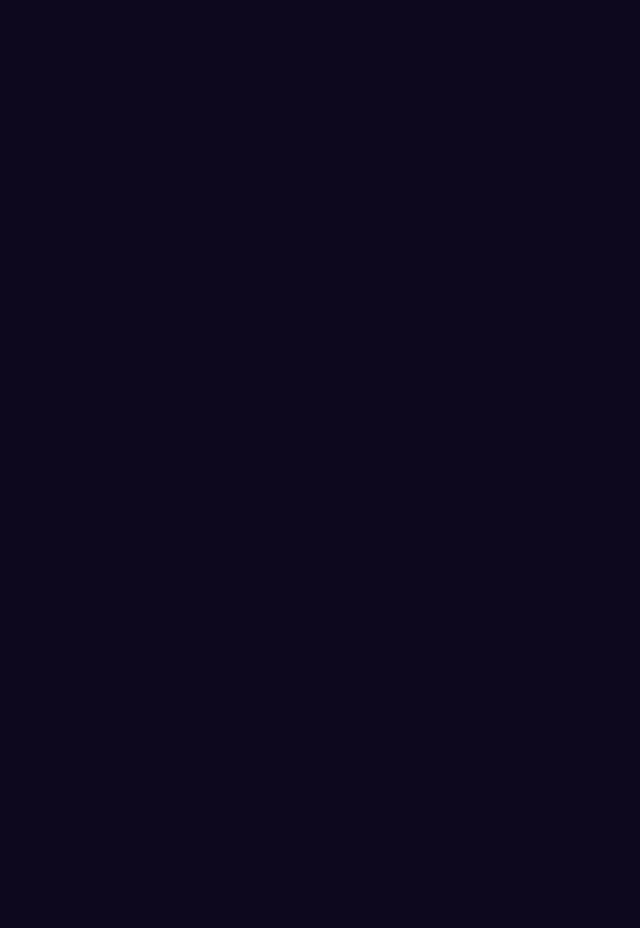
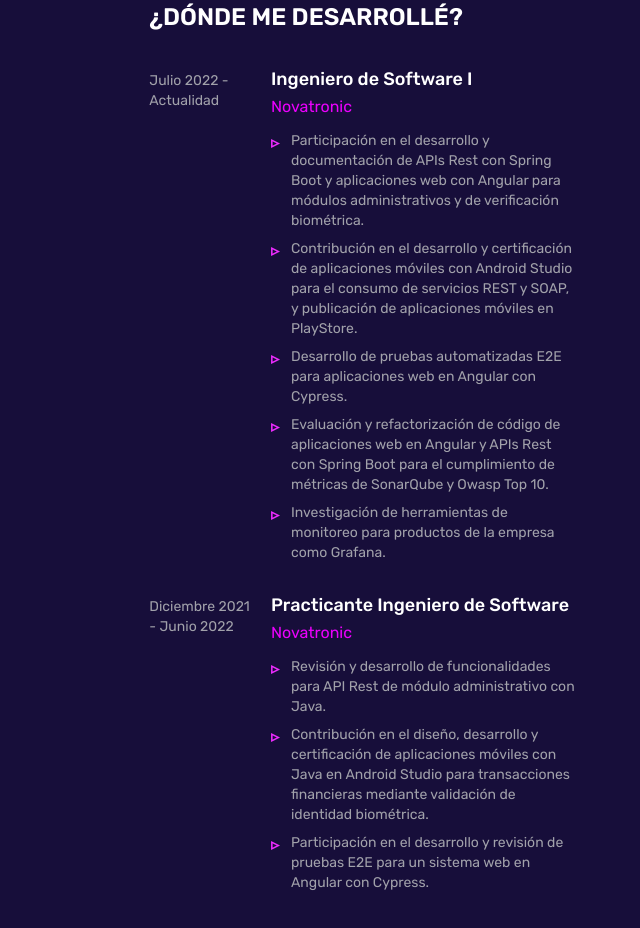
Before and after one commit to misicode/Misicode-Portfolio, an Angular app: page / in a window 1280 px wide. Shown: the part 820-1748 px from the top of the page, without its empty margins (640-1280 px from the left). Before the commit the page ends 800 px from the top, so only its background shows below. Built offline with nearby package versions, Linux system fonts and the light colour scheme.

Commit message:
feat: add experience component

```diff
--- a/src/app/app.module.ts
+++ b/src/app/app.module.ts
@@ -1,8 +1,9 @@
 import { NgModule } from "@angular/core";
 import { BrowserModule } from "@angular/platform-browser";
 
-import { AboutMeComponent } from './layouts/main-layout/about-me/about-me.component';
+import { AboutMeComponent } from "./layouts/main-layout/about-me/about-me.component";
 import { AppComponent } from "./app.component";
+import { ExperienceComponent } from "./layouts/main-layout/experience/experience.component";
 import { HeaderComponent } from "./layouts/main-layout/header/header.component";
 import { MainLayoutComponent } from "./layouts/main-layout/main-layout.component";
 import { PreloaderComponent } from "./features/preloader/preloader.component";
@@ -13,6 +14,7 @@ import { AppRoutingModule } from "./app-routing.module";
   declarations: [
     AboutMeComponent,
     AppComponent,
+    ExperienceComponent,
     HeaderComponent,
     MainLayoutComponent,
     PreloaderComponent,
--- a/src/app/layouts/main-layout/about-me/about-me.component.html
+++ b/src/app/layouts/main-layout/about-me/about-me.component.html
@@ -2,7 +2,7 @@
   <h2 class="font-medium font-mono pb-1 text-lg text-primary-600">
     Acerca de mí
   </h2>
-  <h3 class="font-semibold pb-6 text-2xl">
+  <h3 class="font-semibold pb-8 text-2xl">
     ¡HOLA! ME LLAMO ALE
   </h3>
   <p class="text-zinc-400">
--- /dev/null
+++ b/src/app/layouts/main-layout/experience/experience.component.html
@@ -0,0 +1,69 @@
+<section class="py-32">
+  <h2 class="font-medium font-mono pb-1 text-lg text-primary-600">
+    Experiencia laboral
+  </h2>
+  <h3 class="font-semibold pb-8 text-2xl">
+    ¿DÓNDE ME DESARROLLÉ?
+  </h3>
+  <div class="text-sm text-zinc-400">
+    <div class="gap-x-5 grid grid-cols-[2fr_6fr] mb-5">
+      <p class="pt-1.5">
+        Julio 2022 - Actualidad
+      </p>
+      <div>
+        <h6 class="mb-0.5 text-lg font-medium text-white">
+          Ingeniero de Software I
+        </h6>
+        <a class="text-base text-primary-600" href="https://novatronic.com" target="_blank" rel="noreferrer noopener">
+          Novatronic
+        </a>
+        <ul class="mt-3">
+          <li class="mb-2 pl-5 relative">
+            Participación en el desarrollo y documentación de APIs Rest con Spring Boot y aplicaciones
+            web con Angular para módulos administrativos y de verificación biométrica.
+          </li>
+          <li class="mb-2 pl-5 relative">
+            Contribución en el desarrollo y certificación de aplicaciones móviles con Android Studio
+            para el consumo de servicios REST y SOAP, y publicación de aplicaciones móviles en PlayStore.
+          </li>
+          <li class="mb-2 pl-5 relative">
+            Desarrollo de pruebas automatizadas E2E para aplicaciones web en Angular con Cypress.
+          </li>
+          <li class="mb-2 pl-5 relative">
+            Evaluación y refactorización de código de aplicaciones web en Angular y APIs Rest con
+            Spring Boot para el cumplimiento de métricas de SonarQube y Owasp Top 10.
+          </li>
+          <li class="mb-2 pl-5 relative">
+            Investigación de herramientas de monitoreo para productos de la empresa como Grafana.
+          </li>
+        </ul>
+      </div>
+    </div>
+    <div class="gap-x-5 grid grid-cols-[2fr_6fr]">
+      <p class="pt-1.5">
+        Diciembre 2021 - Junio 2022
+      </p>
+      <div>
+        <h6 class="mb-0.5 text-lg font-medium text-white">
+          Practicante Ingeniero de Software
+        </h6>
+        <a class="text-base text-primary-600" href="https://novatronic.com" target="_blank" rel="noreferrer noopener">
+          Novatronic
+        </a>
+        <ul class="mt-3">
+          <li class="mb-2 pl-5 relative">
+            Revisión y desarrollo de funcionalidades para API Rest de módulo administrativo con Java.
+          </li>
+          <li class="mb-2 pl-5 relative">
+            Contribución en el diseño, desarrollo y certificación de aplicaciones móviles con Java en
+            Android Studio para transacciones financieras mediante validación de identidad biométrica.
+          </li>
+          <li class="mb-2 pl-5 relative">
+            Participación en el desarrollo y revisión de pruebas E2E para un sistema web en Angular
+            con Cypress.
+          </li>
+        </ul>
+      </div>
+    </div>
+  </div>
+</section>
--- /dev/null
+++ b/src/app/layouts/main-layout/experience/experience.component.scss
@@ -0,0 +1,4 @@
+li::before {
+  content: "▹";
+  @apply absolute font-semibold left-0 text-base text-primary-500;
+}
--- a/src/app/layouts/main-layout/header/header.component.html
+++ b/src/app/layouts/main-layout/header/header.component.html
@@ -1,5 +1,5 @@
 <header>
-  <div class="max-w-[34rem] ml-auto pl-16 pr-8 py-20">
+  <div class="max-w-[34rem] ml-auto pl-16 pr-10 py-20">
     <h1 class="font-semibold text-5xl">
       Alessandra Mincia
     </h1>
--- a/src/app/layouts/main-layout/main-layout.component.html
+++ b/src/app/layouts/main-layout/main-layout.component.html
@@ -1,6 +1,7 @@
 <div class="bg-secondary-700 grid grid-cols-[5fr_7fr] text-white">
   <app-header class="bg-secondary-800 fixed h-screen w-5/12"></app-header>
-  <main class="col-[2_/_3] max-w-[60rem] pl-60 pr-16 py-20 z-10">
+  <main class="col-[2_/_3] max-w-[60rem] pl-64 pr-16 py-20 z-10">
     <app-about-me></app-about-me>
+    <app-experience></app-experience>
   </main>
 </div>
```
Also changed, not shown: src/app/layouts/main-layout/experience/experience.component.ts (added, +8 -0 lines).
